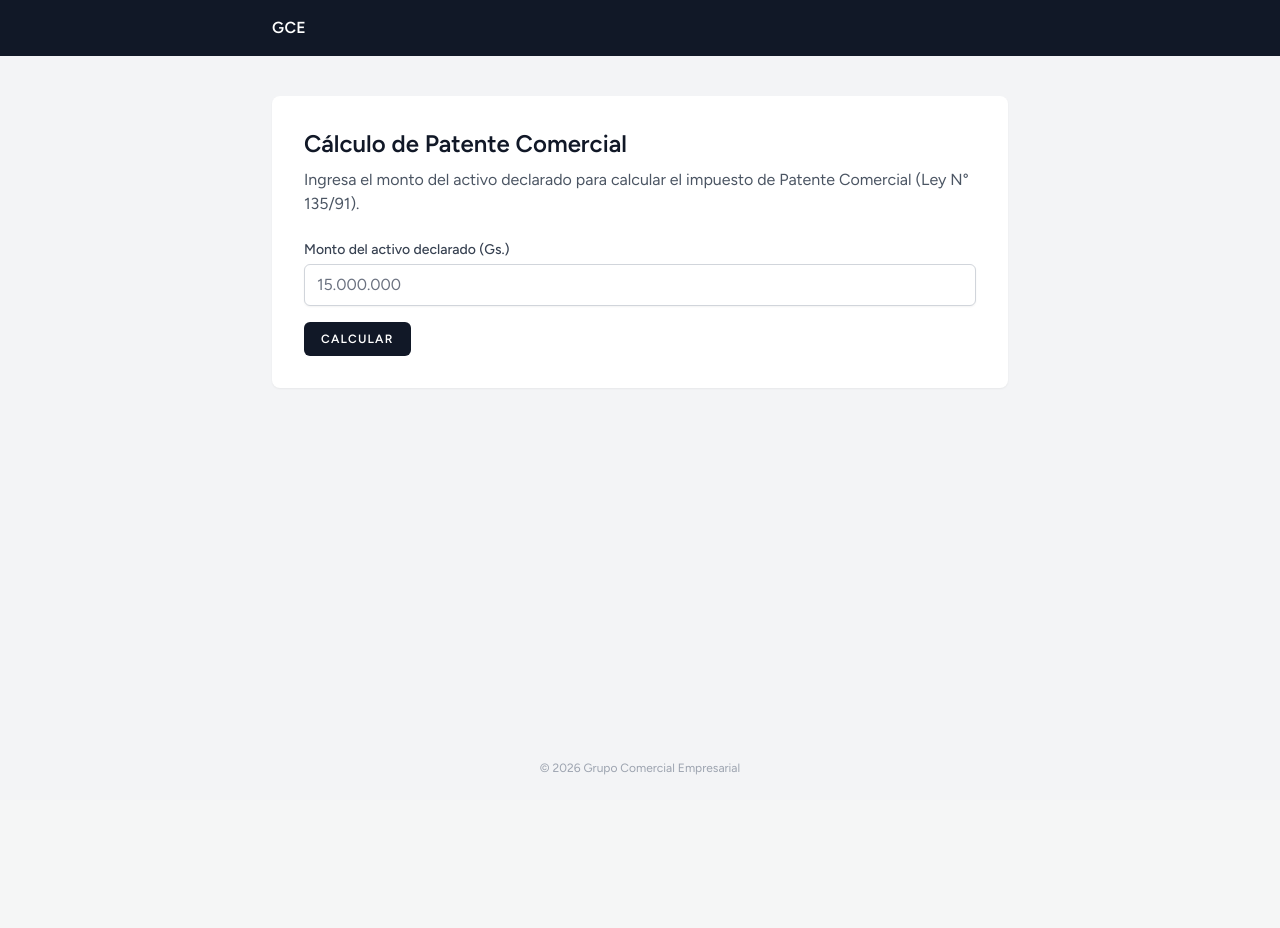
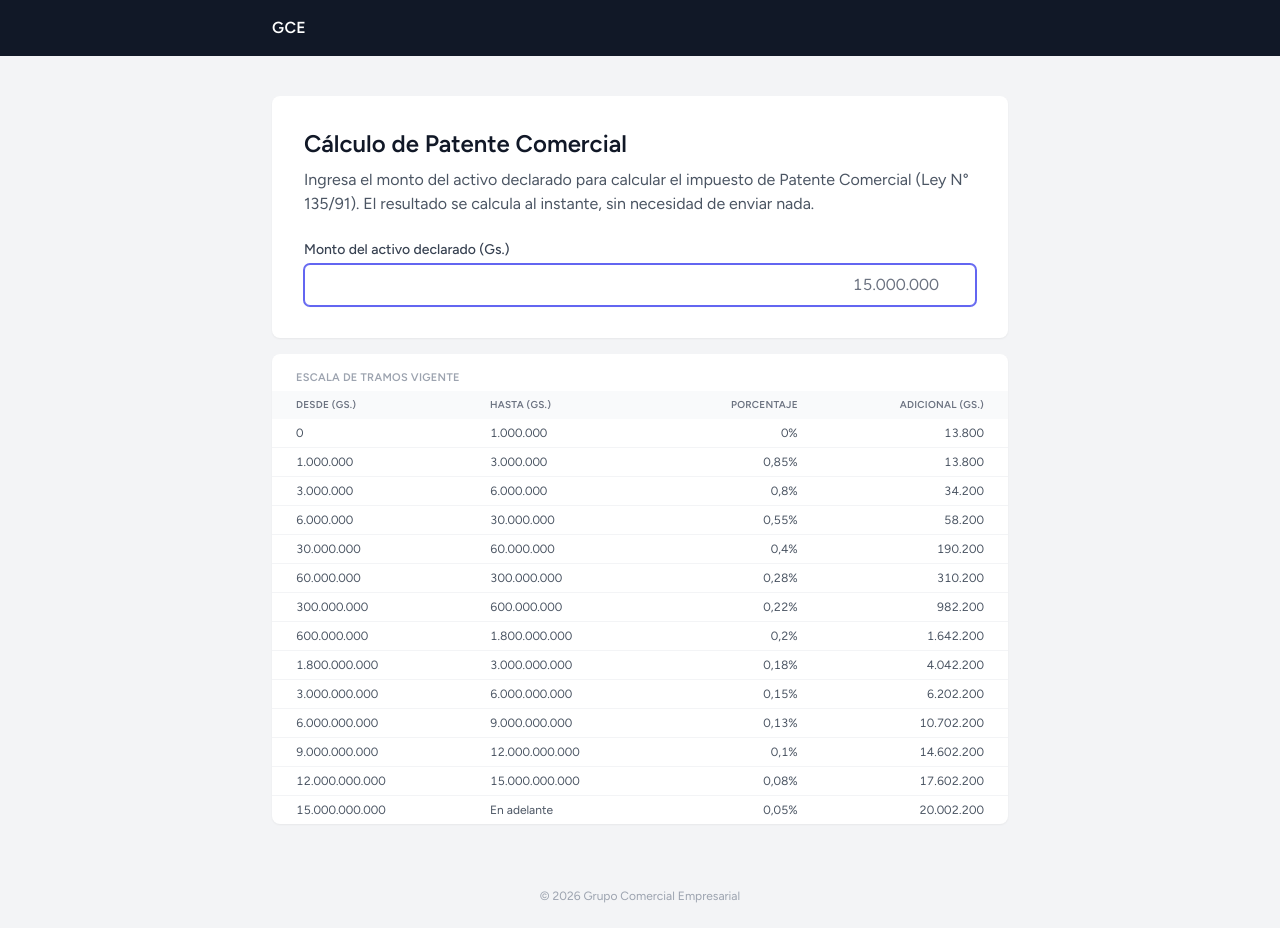
Before and after one commit to 2972462/gce-web, a Laravel app: page /consultas/patente in a window 1280 px wide. Before the commit the page ends 775 px from the top, so only its background shows below. Run offline with Laravel 12, Linux system fonts and the light colour scheme; data comes from the database, SQL or seed files in the repository; style sheets or scripts are compiled from the project's sources.

Commit message:
Sacar el boton de Patente: calculo 100% en el navegador, sin POST
Con el calculo en vivo via Alpine (ya sin captcha), el boton
"Calcular impuesto" solo recargaba la pagina para mostrar lo mismo
que ya se veia en pantalla. Se saca el formulario/POST y la ruta
publico.patente.calcular por completo, tanto en la tarjeta embebida
de la home como en /consultas/patente, que ahora replica exactamente
el patron de erp.gce.com.py/consultas/patente-calculo (tabla de
tramos cargada una vez, todo el calculo reactivo client-side).

Se extrae patenteCalculadora() a resources/js/app.js para que ambas
paginas lo compartan, y se agrega @vite(app.js) al layout publico
(antes no cargaba Alpine.js en absoluto).

Co-Authored-By: Claude Sonnet 5 <noreply@anthropic.com>
Claude-Session: https://claude.ai/code/session_01WiDkJvo89Xe5qfLXvs8kGd

```diff
--- a/app/Http/Controllers/Public/PatenteController.php
+++ b/app/Http/Controllers/Public/PatenteController.php
@@ -4,37 +4,23 @@ namespace App\Http\Controllers\Public;
 
 use App\Http\Controllers\Controller;
 use App\Models\PatenteComercialTramo;
-use Illuminate\Http\RedirectResponse;
-use Illuminate\Http\Request;
 use Illuminate\View\View;
 
 class PatenteController extends Controller
 {
     public function index(): View
     {
-        return view('public.patente.index');
-    }
+        $tramos = PatenteComercialTramo::orderBy('orden')->get();
 
-    public function calcular(Request $request): RedirectResponse
-    {
-        $datos = $request->validate([
-            'monto' => ['required', 'numeric', 'min:0'],
+        // Enteros/float planos (no el modelo completo) para que el JSON
+        // embebido no arrastre el problema de precision del "999999999999999".
+        $tramosParaJs = $tramos->map(fn (PatenteComercialTramo $t) => [
+            'desde' => (int) $t->monto_desde,
+            'hasta' => (int) $t->monto_hasta,
+            'porcentaje' => (float) $t->porcentaje,
+            'adicional' => (int) $t->adicional,
         ]);
 
-        $resultado = PatenteComercialTramo::calcular((float) $datos['monto']);
-
-        return back()->withInput()->with([
-            'resultado' => [
-                'impuesto' => $resultado['impuesto'],
-                'semestre1' => $resultado['semestre1'],
-                'semestre2' => $resultado['semestre2'],
-                'tramo' => [
-                    'monto_desde' => (float) $resultado['tramo']->monto_desde,
-                    'monto_hasta' => (float) $resultado['tramo']->monto_hasta,
-                    'porcentaje' => (float) $resultado['tramo']->porcentaje,
-                    'adicional' => (float) $resultado['tramo']->adicional,
-                ],
-            ],
-        ]);
+        return view('public.patente.index', compact('tramos', 'tramosParaJs'));
     }
 }
--- a/resources/js/app.js
+++ b/resources/js/app.js
@@ -4,4 +4,47 @@ import Alpine from 'alpinejs';
 
 window.Alpine = Alpine;
 
+/**
+ * Calculadora de Patente Comercial: igual que la de erp.gce.com.py
+ * (/consultas/patente-calculo), todo se recalcula en el navegador con
+ * la tabla de tramos ya cargada, sin ida y vuelta al servidor.
+ */
+window.patenteCalculadora = function (tramos) {
+    return {
+        tramos,
+        monto: '',
+
+        get montoNumerico() {
+            return this.monto === '' ? null : Number(this.monto);
+        },
+
+        get montoFormateado() {
+            return this.monto === '' ? '' : this.formatearGs(this.monto);
+        },
+
+        get resultado() {
+            if (this.montoNumerico === null || !this.tramos.length) return null;
+
+            const monto = this.montoNumerico;
+            const tramo = this.tramos.find((t) => monto >= t.desde && monto < t.hasta) || this.tramos[this.tramos.length - 1];
+            const excedente = Math.max(0, monto - tramo.desde);
+            const impuesto = Math.round(tramo.adicional + (excedente * tramo.porcentaje) / 100);
+            const semestre1 = Math.floor(impuesto / 2);
+            const semestre2 = impuesto - semestre1;
+
+            return { monto, tramo, excedente, impuesto, semestre1, semestre2 };
+        },
+
+        actualizarMonto(event) {
+            this.monto = event.target.value.replace(/\D/g, '');
+            event.target.value = this.montoFormateado;
+        },
+
+        formatearGs(valor) {
+            if (valor === null || valor === undefined || valor === '') return '';
+            return new Intl.NumberFormat('es-PY', { maximumFractionDigits: 0 }).format(valor);
+        },
+    };
+};
+
 Alpine.start();
--- a/resources/views/components/layouts/public.blade.php
+++ b/resources/views/components/layouts/public.blade.php
@@ -28,6 +28,7 @@
             &copy; {{ now()->year }} Grupo Comercial Empresarial
         </footer>
 
+        @vite(['resources/js/app.js'])
         @stack('scripts')
     </body>
 </html>
--- a/resources/views/public/patente/index.blade.php
+++ b/resources/views/public/patente/index.blade.php
@@ -1,51 +1,99 @@
 <x-layouts.public :titulo="'Cálculo de Patente Comercial'">
+    <div x-data="patenteCalculadora({{ Js::from($tramosParaJs) }})" class="space-y-4">
         <div class="bg-white shadow-sm rounded-lg p-6 sm:p-8">
             <h1 class="text-2xl font-semibold text-gray-900">Cálculo de Patente Comercial</h1>
-        <p class="mt-2 text-gray-600">Ingresa el monto del activo declarado para calcular el impuesto de Patente Comercial (Ley N° 135/91).</p>
+            <p class="mt-2 text-gray-600">Ingresa el monto del activo declarado para calcular el impuesto de Patente Comercial (Ley N° 135/91). El resultado se calcula al instante, sin necesidad de enviar nada.</p>
 
-        <form method="POST" action="{{ route('publico.patente.calcular') }}" class="mt-6 space-y-4">
-            @csrf
-
-            <div>
+            <div class="mt-6">
                 <label for="monto" class="block text-sm font-medium text-gray-700">Monto del activo declarado (Gs.)</label>
-                <input id="monto" name="monto" type="text" inputmode="numeric" value="{{ old('monto') }}"
-                       placeholder="15.000.000"
-                       class="mt-1 block w-full rounded-md border-gray-300 shadow-sm focus:border-indigo-500 focus:ring-indigo-500">
-                @error('monto')
-                    <p class="mt-1 text-sm text-red-600">{{ $message }}</p>
-                @enderror
+                <div class="relative mt-1">
+                    <input id="monto" type="text" inputmode="numeric" :value="montoFormateado" @input="actualizarMonto($event)"
+                           placeholder="15.000.000" autofocus
+                           class="block w-full text-right tabular-nums pr-9 rounded-md border-gray-300 shadow-sm focus:border-indigo-500 focus:ring-indigo-500">
+                    <button type="button" x-show="monto !== ''" x-cloak @click="monto = ''" title="Limpiar"
+                            class="absolute right-2.5 top-1/2 -translate-y-1/2 text-gray-400 hover:text-gray-600">
+                        <svg class="w-4 h-4" viewBox="0 0 24 24" fill="none" stroke="currentColor" stroke-width="2.4" stroke-linecap="round"><path d="M18 6 6 18M6 6l12 12"/></svg>
+                    </button>
+                </div>
+            </div>
         </div>
 
-            <button type="submit" class="inline-flex items-center px-4 py-2 bg-gray-900 border border-transparent rounded-md font-semibold text-xs text-white uppercase tracking-widest hover:bg-gray-700">
-                Calcular
-            </button>
-        </form>
-
-        @if ($resultado = session('resultado'))
-            <div class="mt-8 border-t border-gray-200 pt-6">
-                <dl class="grid grid-cols-1 sm:grid-cols-2 gap-x-4 gap-y-3 text-sm">
-                    <div class="sm:col-span-2">
-                        <dt class="text-gray-500">Impuesto total</dt>
-                        <dd class="text-2xl font-semibold text-gray-900">Gs. {{ number_format($resultado['impuesto'], 0, ',', '.') }}</dd>
+        <div class="bg-white shadow-sm rounded-lg p-6 sm:p-8" x-show="resultado" x-cloak>
+            <dl class="grid grid-cols-1 sm:grid-cols-3 gap-4 mb-4">
+                <div>
+                    <dt class="text-[11px] font-bold uppercase tracking-wide text-gray-400 mb-1">Total anual</dt>
+                    <dd class="text-2xl font-extrabold text-gray-800" x-text="'Gs. ' + formatearGs(resultado?.impuesto)"></dd>
+                </div>
+                <div class="border-t sm:border-t-0 sm:border-l border-gray-100 pt-3 sm:pt-0 sm:pl-4">
+                    <dt class="text-[11px] font-bold uppercase tracking-wide text-gray-400 mb-1">1er semestre</dt>
+                    <dd class="text-lg font-bold text-gray-700" x-text="'Gs. ' + formatearGs(resultado?.semestre1)"></dd>
                 </div>
                 <div>
-                        <dt class="text-gray-500">1ra cuota (semestral)</dt>
-                        <dd class="font-medium text-gray-900">Gs. {{ number_format($resultado['semestre1'], 0, ',', '.') }}</dd>
+                    <dt class="text-[11px] font-bold uppercase tracking-wide text-gray-400 mb-1">2do semestre</dt>
+                    <dd class="text-lg font-bold text-gray-700" x-text="'Gs. ' + formatearGs(resultado?.semestre2)"></dd>
+                </div>
+            </dl>
+
+            <div class="bg-gray-50 rounded-lg p-3 text-xs text-gray-600 grid grid-cols-2 sm:grid-cols-4 gap-x-4 gap-y-1.5">
+                <div>
+                    <div class="text-gray-400">Tramo</div>
+                    <div class="font-semibold" x-text="'Gs. ' + formatearGs(resultado?.tramo?.desde) + ' a Gs. ' + formatearGs(resultado?.tramo?.hasta)"></div>
                 </div>
                 <div>
-                        <dt class="text-gray-500">2da cuota (semestral)</dt>
-                        <dd class="font-medium text-gray-900">Gs. {{ number_format($resultado['semestre2'], 0, ',', '.') }}</dd>
+                    <div class="text-gray-400">Excedente</div>
+                    <div class="font-semibold" x-text="'Gs. ' + formatearGs(resultado?.excedente)"></div>
                 </div>
-                    <div class="sm:col-span-2">
-                        <dt class="text-gray-500">Tramo aplicado</dt>
-                        <dd class="font-medium text-gray-900">
-                            Gs. {{ number_format($resultado['tramo']['monto_desde'], 0, ',', '.') }} a
-                            Gs. {{ number_format($resultado['tramo']['monto_hasta'], 0, ',', '.') }}
-                            ({{ number_format($resultado['tramo']['porcentaje'], 2, ',', '.') }}% + Gs. {{ number_format($resultado['tramo']['adicional'], 0, ',', '.') }})
-                        </dd>
+                <div>
+                    <div class="text-gray-400">Porcentaje</div>
+                    <div class="font-semibold" x-text="resultado?.tramo?.porcentaje + '%'"></div>
                 </div>
-                </dl>
+                <div>
+                    <div class="text-gray-400">Adicional fijo</div>
+                    <div class="font-semibold" x-text="'Gs. ' + formatearGs(resultado?.tramo?.adicional)"></div>
                 </div>
+            </div>
+            <p class="mt-2 text-xs font-mono text-gray-500">
+                Imp. Pat. (<span x-text="formatearGs(resultado?.monto)"></span>
+                − <span x-text="formatearGs(resultado?.tramo?.desde)"></span>)
+                × <span x-text="resultado?.tramo?.porcentaje"></span>%
+                ** Adicional de Gs.: <span x-text="formatearGs(resultado?.tramo?.adicional)"></span>
+                = <span class="font-bold text-gray-700" x-text="formatearGs(resultado?.impuesto)"></span>
+            </p>
+        </div>
+
+        <div class="bg-white shadow-sm rounded-lg overflow-hidden">
+            <p class="text-[11px] font-bold uppercase tracking-wide text-gray-400 px-6 pt-4 pb-1">Escala de tramos vigente</p>
+            <table class="min-w-full text-xs">
+                <thead class="bg-gray-50 text-gray-500 uppercase tracking-wide text-[10px]">
+                    <tr>
+                        <th class="px-6 py-1.5 text-left">Desde (Gs.)</th>
+                        <th class="px-6 py-1.5 text-left">Hasta (Gs.)</th>
+                        <th class="px-6 py-1.5 text-right">Porcentaje</th>
+                        <th class="px-6 py-1.5 text-right">Adicional (Gs.)</th>
+                    </tr>
+                </thead>
+                <tbody class="divide-y divide-gray-100">
+                    @foreach ($tramos as $tramo)
+                        @php
+                            $condicion = $loop->last
+                                ? "montoNumerico !== null && montoNumerico >= {$tramo->monto_desde}"
+                                : "montoNumerico !== null && montoNumerico >= {$tramo->monto_desde} && montoNumerico < {$tramo->monto_hasta}";
+                        @endphp
+                        <tr :class="{{ $condicion }} ? 'bg-indigo-50 font-bold text-indigo-700' : 'text-gray-600'">
+                            <td class="px-6 py-1.5 tabular-nums">{{ number_format($tramo->monto_desde, 0, ',', '.') }}</td>
+                            <td class="px-6 py-1.5 tabular-nums">
+                                @if ($loop->last)
+                                    En adelante
+                                @else
+                                    {{ number_format($tramo->monto_hasta, 0, ',', '.') }}
                                 @endif
+                            </td>
+                            <td class="px-6 py-1.5 text-right tabular-nums">{{ rtrim(rtrim(number_format($tramo->porcentaje, 2, ',', '.'), '0'), ',') }}%</td>
+                            <td class="px-6 py-1.5 text-right tabular-nums">{{ number_format($tramo->adicional, 0, ',', '.') }}</td>
+                        </tr>
+                    @endforeach
+                </tbody>
+            </table>
+        </div>
     </div>
 </x-layouts.public>
--- a/routes/public.php
+++ b/routes/public.php
@@ -9,5 +9,4 @@ Route::prefix('consultas')->name('publico.')->group(function () {
     Route::post('ruc', [RucController::class, 'buscar'])->name('ruc.buscar')->middleware('throttle:10,1');
 
     Route::get('patente', [PatenteController::class, 'index'])->name('patente.index');
-    Route::post('patente', [PatenteController::class, 'calcular'])->name('patente.calcular')->middleware('throttle:10,1');
 });
```
Also changed, not shown: resources/views/welcome.blade.php (+1 -51 lines), tests/Feature/Public/PatenteConsultaTest.php (+4 -36 lines). Lines whose indentation alone changed are shown as unchanged.
